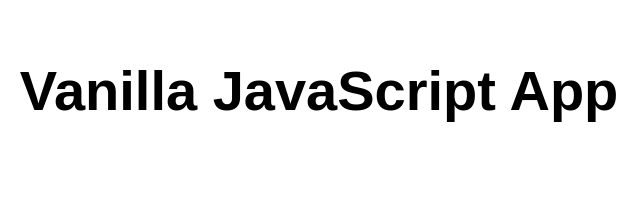
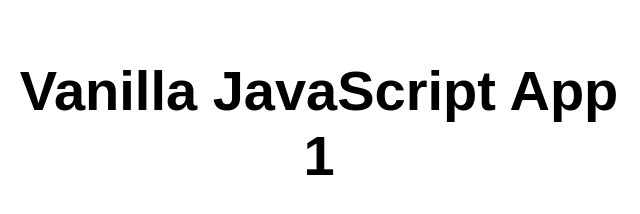
Before and after one commit to juanvegass/my-first-static-web-app, a plain HTML site: page src/index.html in a window 1280 px wide. Shown: the full height of the page, 321-961 px from the left. Drawn offline with Linux system fonts and the light colour scheme.

Commit message:
Update index.html

```diff
--- a/src/index.html
+++ b/src/index.html
@@ -5,12 +5,12 @@
   <meta charset="UTF-8">
   <meta name="viewport" content="width=device-width, initial-scale=1.0">
   <link rel="stylesheet" href="styles.css">
-  <title>Vanilla JavaScript Appii</title>
+  <title>Vanilla JavaScript App</title>
 </head>
 
 <body>
   <main>
-    <h1>Vanilla JavaScript App</h1>
+    <h1>Vanilla JavaScript App 1</h1>
   </main>
 </body>
 
```
